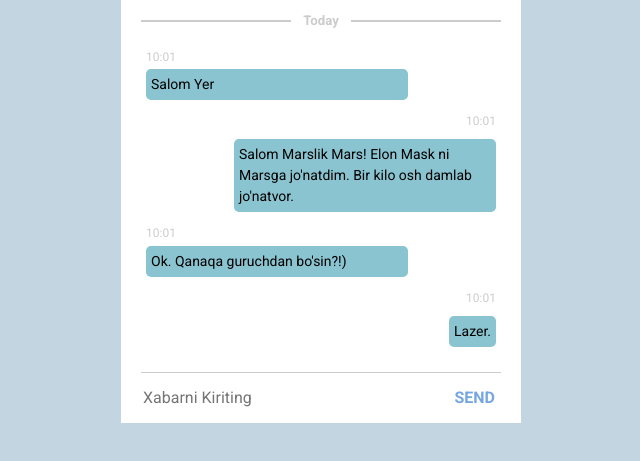
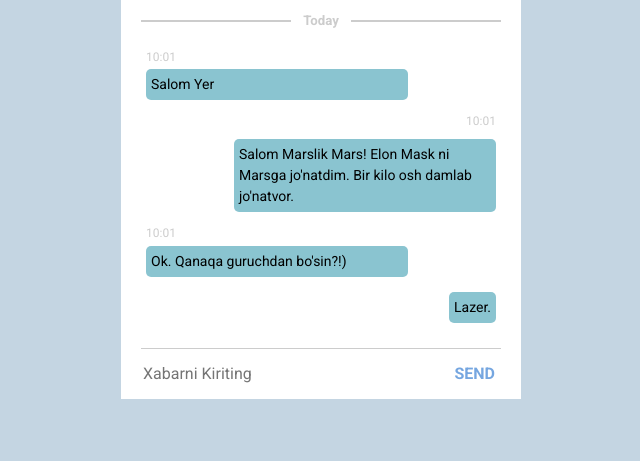
Before and after one commit to NurmuhammadovHojiakbar/Messenger, a plain HTML site: page index.html in a window 1280 px wide. Shown: the part 149-610 px from the top of the page, without its empty margins (319-959 px from the left). Drawn offline with Linux system fonts and the light colour scheme.

Commit message:
delete last time text

```diff
--- a/index.html
+++ b/index.html
@@ -33,7 +33,6 @@
           <p class="message--text message--bgcolor">Ok. Qanaqa guruchdan bo'sin?!)</p>
         </div>
         <div class="chat__message  chat__message--right">
-          <p class="message--time grey--color">10:01</p>
           <p class="message--text message--bgcolor">Lazer.</p>
         </div>
       </div>
```
